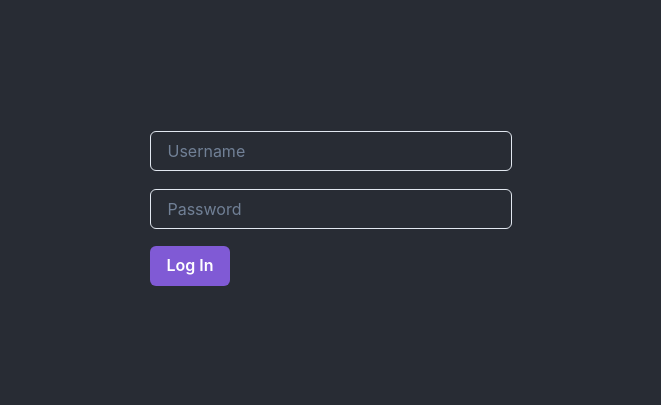
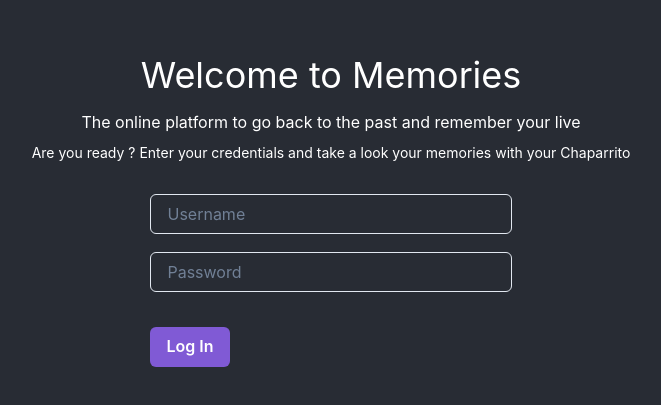
Before and after one commit to mig-elgt/memof, a React (Create React App) app: page / in a window 1280 px wide. Shown: the part 193-598 px from the top of the page, without its empty margins (309-970 px from the left). Built offline with nearby package versions, Linux system fonts and the light colour scheme.

Commit message:
add loging description title

```diff
--- a/src/pages/Login.jsx
+++ b/src/pages/Login.jsx
@@ -1,7 +1,7 @@
 import React, { useState } from "react";
 import { login } from "../services/service";
 import { useNavigate } from "react-router-dom";
-import {FormControl, Input, Button, Wrap, VStack, useToast} from '@chakra-ui/react'
+import { Text, FormControl, Input, Button, Wrap, VStack, useToast} from '@chakra-ui/react'
 
 export default function Login(props) {
   const [form, setForm] = useState({
@@ -43,8 +43,11 @@ export default function Login(props) {
   return (
 	  <Wrap justify='center' px="20px">
 	  <VStack>
+	          <Text fontSize='4xl'>Welcome to Memories</Text>
+	          <Text textAlign='center' fontSize='md'>The online platform to go back to the past and remember your live</Text>
+	          <Text  textAlign='center' fontSize='sm'>Are you ready ? Enter your credentials and take a look your memories with your Chaparrito</Text>
 		  <form onSubmit={handleFormSubmission}>
-		      <FormControl isRequired >
+		      <FormControl isRequired mt={5}>
 			  <Input id="input-username" type='text' mb="15px"
 			  name="username"
 			  placeholder='Username'
@@ -61,10 +64,10 @@ export default function Login(props) {
 			  required
 			  />
 
-		    <Button isLoading={isLogIn} className="button__submit" type="submit" colorScheme='purple'>
-		      Log In
-		    </Button>
-			</FormControl>
+		         <Button mt={5} isLoading={isLogIn} className="button__submit" type="submit" colorScheme='purple'>
+		          Log In
+		         </Button>
+		       </FormControl>
 		  </form>
 	     </VStack>
 	  </Wrap>
```
